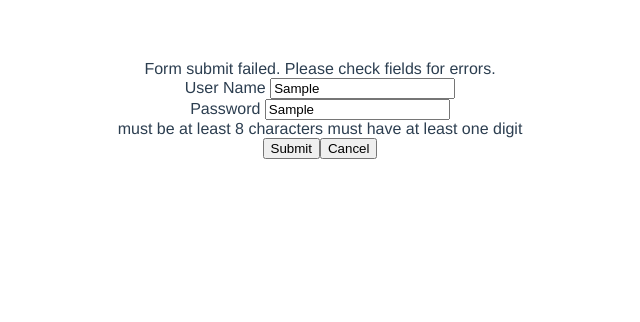
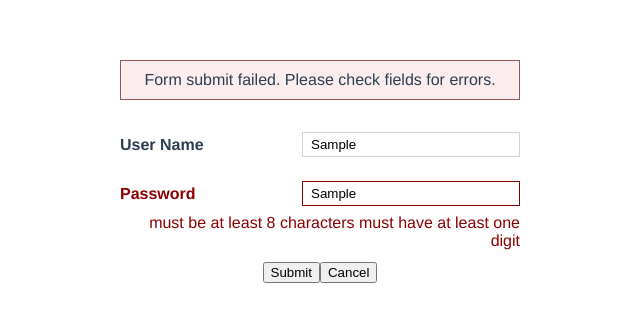
Before and after one commit to jordant0/vue-form-demo, a Vue app: page /#/ in a window 1280 px wide. Both pictures are taken after typing "Sample", "Sample" into the empty fields and a click on the button "Submit". Shown: the top 322 px of the page, without its empty margins (320-960 px from the left). Built offline with nearby package versions, Linux system fonts and the light colour scheme.

Commit message:
Add form styling

```diff
--- a/src/components/vue-form.vue
+++ b/src/components/vue-form.vue
@@ -117,12 +117,14 @@
   <form class="vue-form" @submit.prevent="submitForm">
     <div
       v-if="message.text && message.text.length"
-      :class="['vue-form_message', `vue-form_messsage--${message.type}`]"
+      :class="['vue-form_message', `vue-form_message--${message.type}`]"
     >
       {{ message.text }}
     </div>
 
-    <slot />
+    <div class='vue-form_content'>
+      <slot />
+    </div>
 
     <div class="vue-form_actions">
       <slot name="form-actions">
@@ -131,3 +133,27 @@
     </div>
   </form>
 </template>
+
+<style scoped>
+  .vue-form {
+    width: 400px;
+    margin: auto;
+  }
+
+  .vue-form_message {
+    padding: 10px;
+    margin-bottom: 20px;
+    border: 1px solid #547b96;
+    background-color: #e7f6fb;
+  }
+
+  .vue-form_message--success {
+    border-color: #376739;
+    background-color: #e7ffee;
+  }
+
+  .vue-form_message--error {
+    border-color: #965454;
+    background-color: #fbeded;
+  }
+</style>
--- a/src/components/vue-input.vue
+++ b/src/components/vue-input.vue
@@ -98,6 +98,7 @@
 
 <template>
   <div :class="['form-control', fieldError ? 'form-control--error' : '']">
+    <div class="form-control_input-wrapper">
       <label :for="name" class="form-control_label">
         {{ displayLabel }}
       </label>
@@ -109,9 +110,50 @@
         class='form-control_input'
         @input="handleInput"
       >
+    </div>
 
-    <div v-if="displayErrorMsg">
+    <div v-if="displayErrorMsg" class="form-control_error">
       {{ fieldError }}
     </div>
   </div>
 </template>
+
+<style scoped>
+  .form-control {
+    padding: 12px 0;
+    position: relative;
+  }
+
+  .form-control_input-wrapper {
+    display: flex;
+    justify-content: space-between;
+    align-items: center;
+    /* margin-bottom: 30px; */
+  }
+
+  .form-control_label {
+    font-weight: 600;
+  }
+
+  .form-control_input {
+    width: 200px;
+    padding: 4px 8px;
+    border: 1px solid lightgray;
+  }
+
+  .form-control_error {
+    /* position: absolute;
+    bottom: 12px;
+    right: 0; */
+    margin-top: 8px;
+    text-align: right;
+  }
+
+  .form-control--error {
+    color: darkred;
+  }
+
+  .form-control--error .form-control_input {
+    border-color: darkred;
+  }
+</style>
```
Lines whose indentation alone changed are shown as unchanged.
